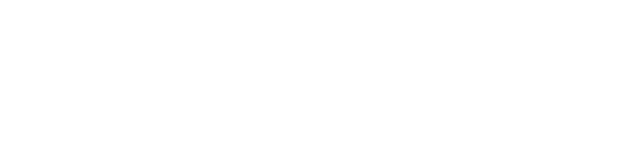
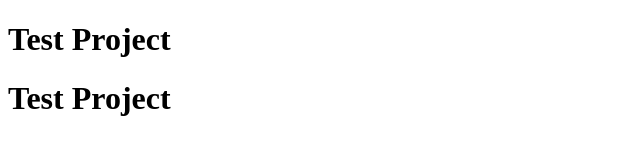
Before and after one commit to HopliteRPG/todo-list, a website built with webpack: page src/template.html in a window 1280 px wide. Shown: the whole page, without its empty margins (0-640 px from the left). Built offline with nearby package versions, Linux system fonts and the light colour scheme.

Commit message:
created contentSidebarDiv and contentTodoDiv

```diff
--- a/src/styles.css
+++ b/src/styles.css
@@ -1,3 +1,5 @@
-
+/*
 #content{
-}
+    display: grid;
+    grid-template: 1fr/ 1fr 5fr;
+} */
--- a/src/template.html
+++ b/src/template.html
@@ -7,13 +7,17 @@
 </head>
 <body>
     <div id="content">
-        <!-- <div class="projectDiv">
-            <h1 class="projectDivTitle">Test Project</h1>
+        <div class="contentSidebarDiv">
+            <div class="projectDiv">
+                <h1 class="projectDivTitle">Test Project</h1>
+            </div>
         </div>
 
-        <div class="projectDiv">
-            <h1 class="projectDivTitle">Test Project</h1>
-        </div>  -->
+        <div class="contentTodoDiv">
+            <div class="projectDiv">
+                <h1 class="projectDivTitle">Test Project</h1>
+            </div>
+        </div>
     </div>
 
 </body>
```
